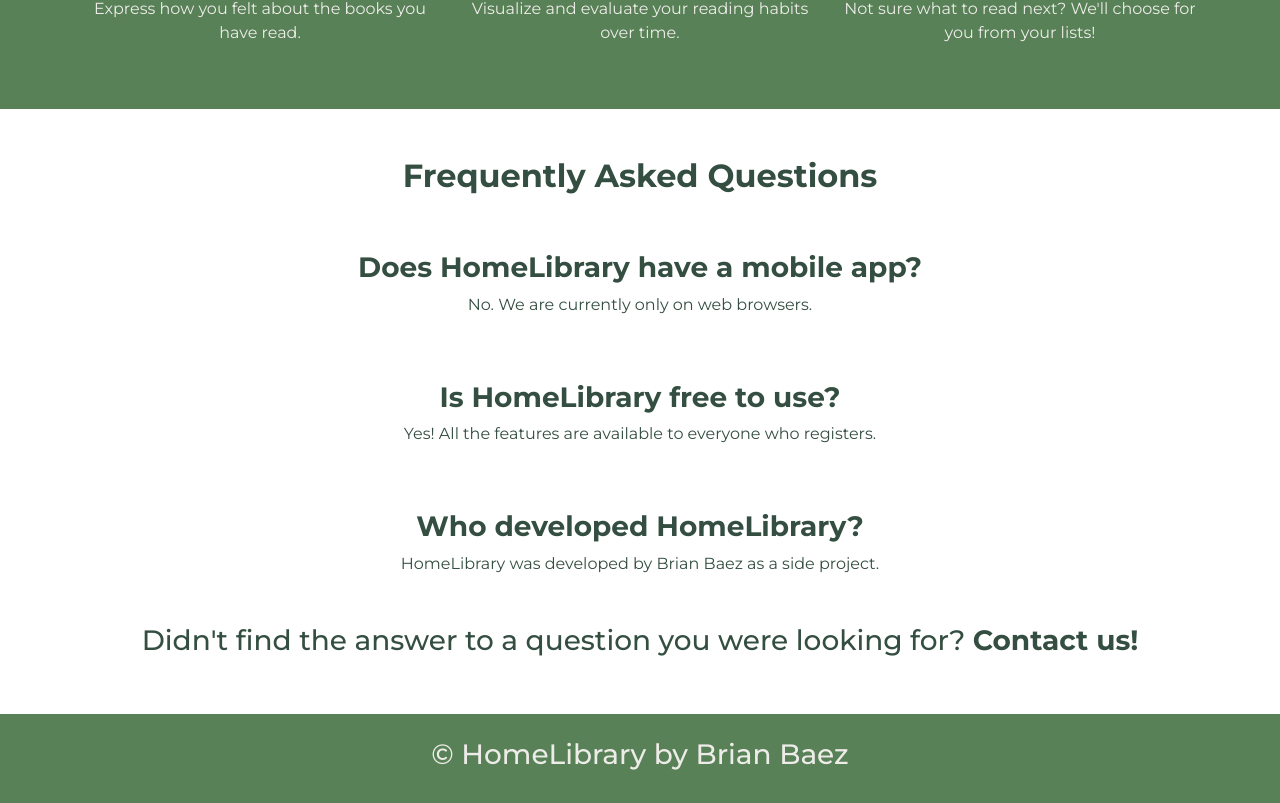
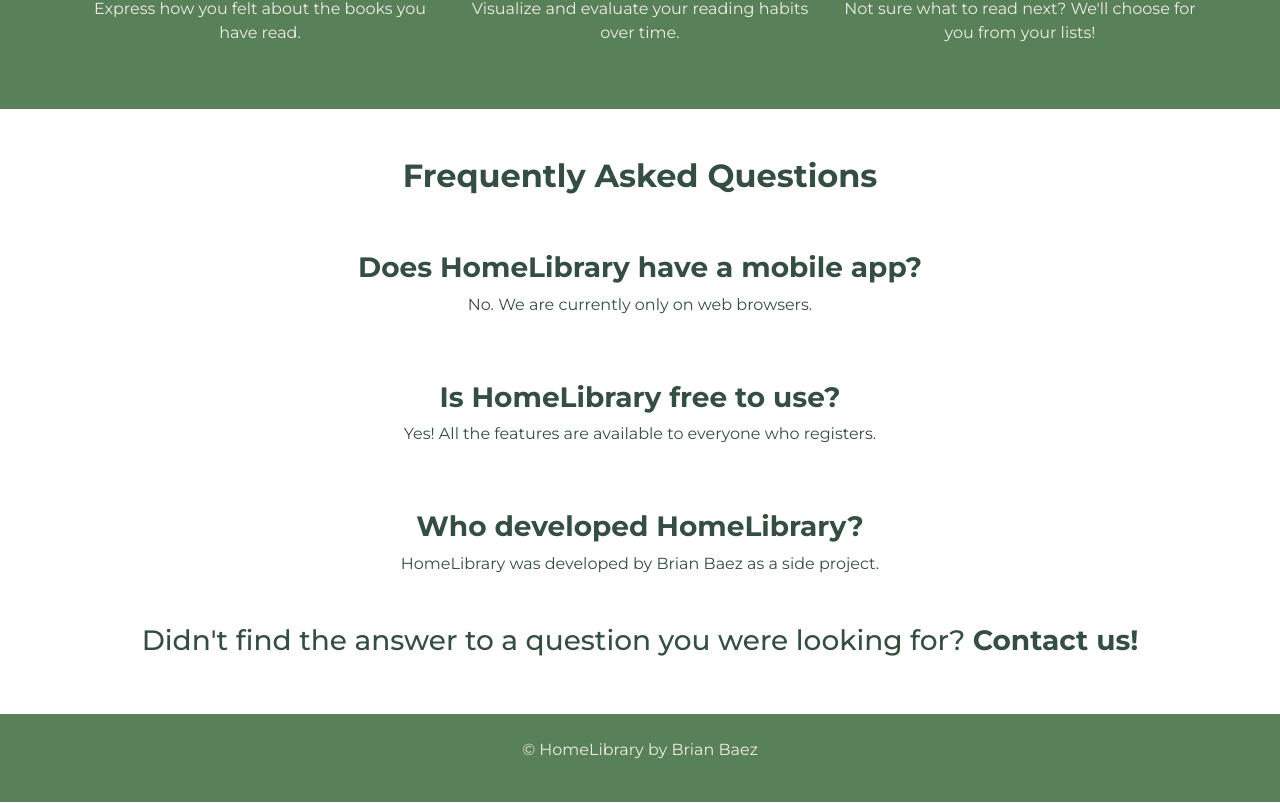
Before and after one commit to brianbaez/home-library, a React (Create React App) app: page / in a window 1280 px wide. Shown: the part 2205-3008 px from the top of the page. Built offline with nearby package versions, Linux system fonts and the light colour scheme.

Commit message:
Updated Footer component

```diff
--- a/src/components/Footer.js
+++ b/src/components/Footer.js
@@ -4,7 +4,7 @@ function Footer() {
   return (
     <div className="Footer">
       <div className="container text-center pt-4 pb-4">
-        <h3>© HomeLibrary by Brian Baez</h3>
+        <p>© HomeLibrary by Brian Baez</p>
       </div>
     </div>
   );
```
